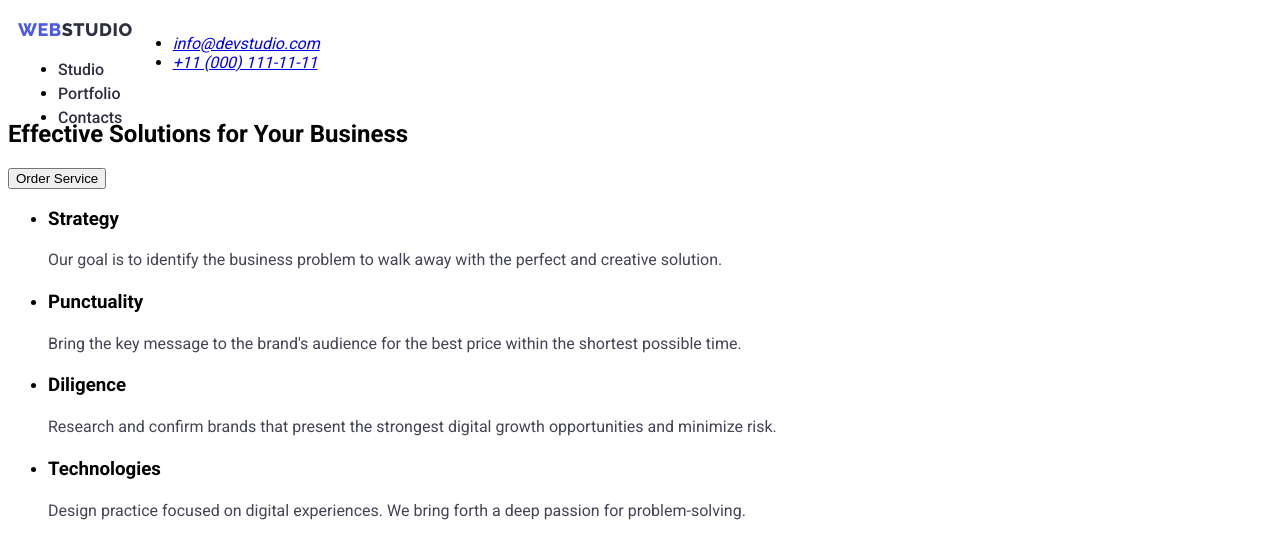
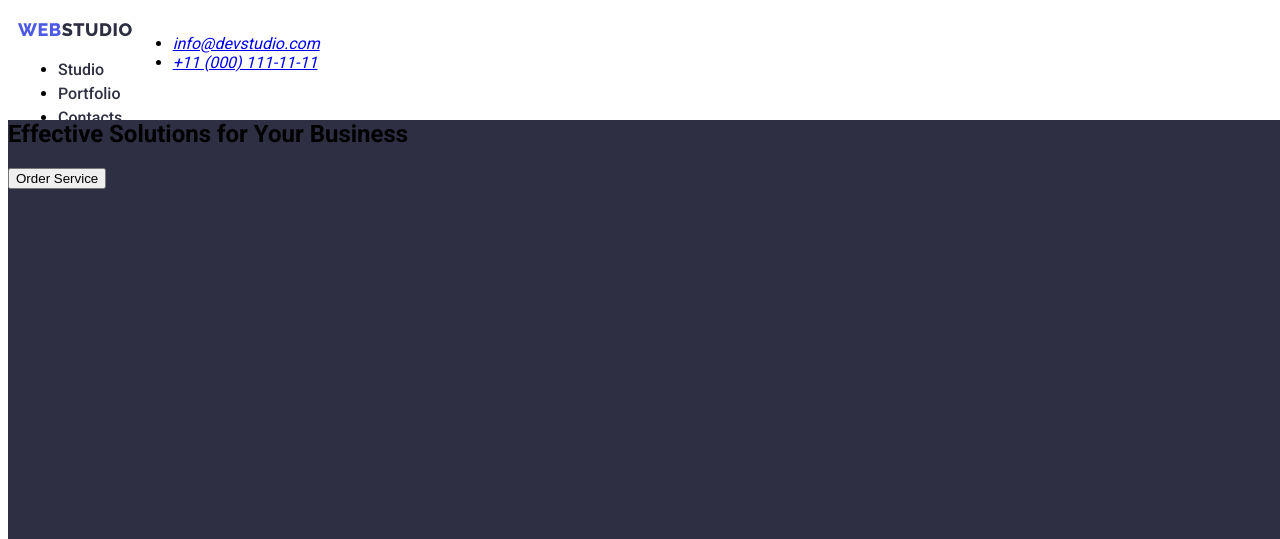
Before and after one commit to phinik10/goit-markup-hw-02, a plain HTML site: page index.html in a window 1280 px wide. Shown: the top 539 px of the page. Drawn offline with Linux system fonts and the light colour scheme.

Commit message:
Update styles.css

```diff
--- a/css/styles.css
+++ b/css/styles.css
@@ -52,6 +52,13 @@ body {
     text-decoration: none;
 }
 
+.hero {
+    width: 1440px;
+    height: 600px;
+    left: 0;
+    top: 72px;
+    background-color: #2E2F42;
+}
 .visually-hidden {
     position: absolute;
     width: 1px;
```
